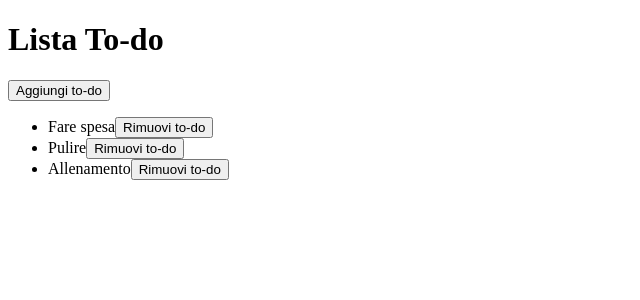
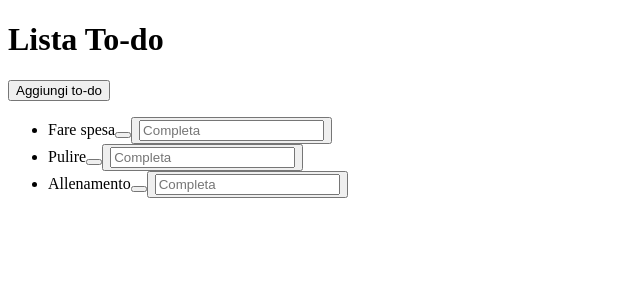
Before and after one commit to Giuliazeolla/MiaTech, a React (Vite) app in the folder router-dom/: page /todos/1 in a window 1280 px wide. Shown: the top 300 px of the page, without its empty margins (0-640 px from the left). Built offline with nearby package versions, Linux system fonts and the light colour scheme.

Commit message:
added completed to-do

```diff
--- a/router-dom/src/pages/TodoList.jsx
+++ b/router-dom/src/pages/TodoList.jsx
@@ -1,7 +1,9 @@
 import { useDispatch, useSelector } from "react-redux"
-import { addTodo, removeTodo } from "../slices/todoSlice";
+import { addTodo, removeTodo, toggleTodo } from "../slices/todoSlice";
+import { useState } from "react";
 
 const TodoList = () => {
+    const [input, setInput] = useState('');
     const todos = useSelector((state) => state.todos);
     const dispatch = useDispatch();
 
@@ -12,6 +14,11 @@ const TodoList = () => {
     const handleAdd = (todo) => {
         const newTodo = { id: Math.random(), title: "Nuovo to-do" }
         dispatch(addTodo(newTodo));
+    };
+
+    const handleToggle = (e, todoText, id) => {
+            setInput(e.target.value);
+            dispatch(toggleTodo(todoText, id));
     }
 
     return (
@@ -23,7 +30,12 @@ const TodoList = () => {
                     todos.map((todo) => (
                         <li key={todo.id}>
                             {todo.title}
-                            <button onClick={() => handleRemove(todo.id)}>Rimuovi to-do</button>
+                            <button onClick={() => handleRemove(todo.id)}></button>
+                            <button>
+                                {
+                                    todo.completed ? 'Completato' : <input type="text" placeholder="Completa" onChange={(e) => handleToggle(e, todo.id, todo.title)} />
+                                }
+                            </button>
                         </li>
                     ))
                 }
--- a/router-dom/src/slices/todoSlice.js
+++ b/router-dom/src/slices/todoSlice.js
@@ -14,8 +14,14 @@ const todoSlice = createSlice({
         removeTodo: (state, action) => {
             return state.filter((todo) => todo.id !== action.payload);
         },
+        toggleTodo: (state, action) => {
+            const todoText = state.find((todo) => todo === action.payload);
+            if (todoText) {
+                todo.completed = !todo.completed;
+            }
+        }
     },
 });
 
-export const { addTodo, removeTodo } = todoSlice.actions;
+export const { addTodo, removeTodo, toggleTodo } = todoSlice.actions;
 export default todoSlice.reducer;
```
